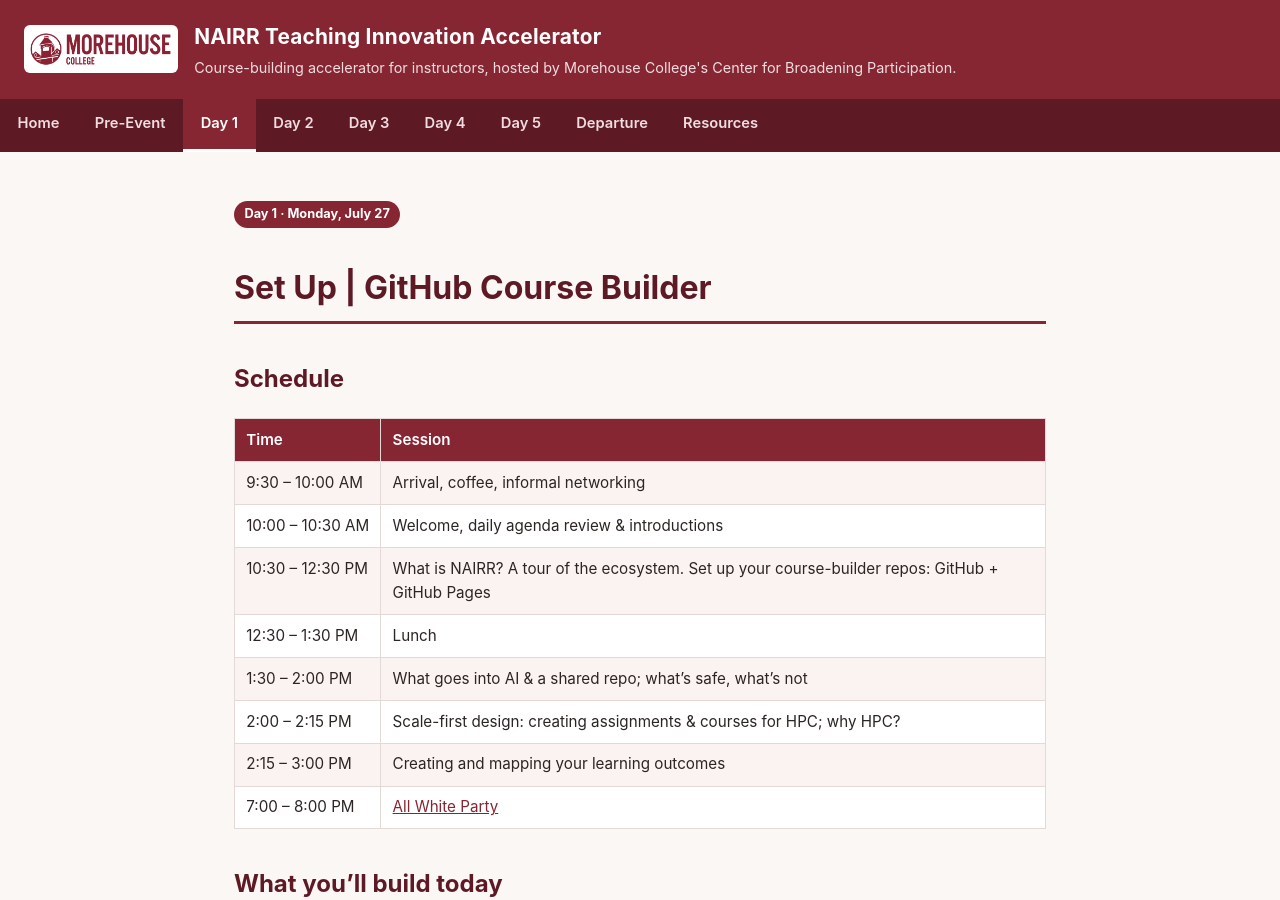
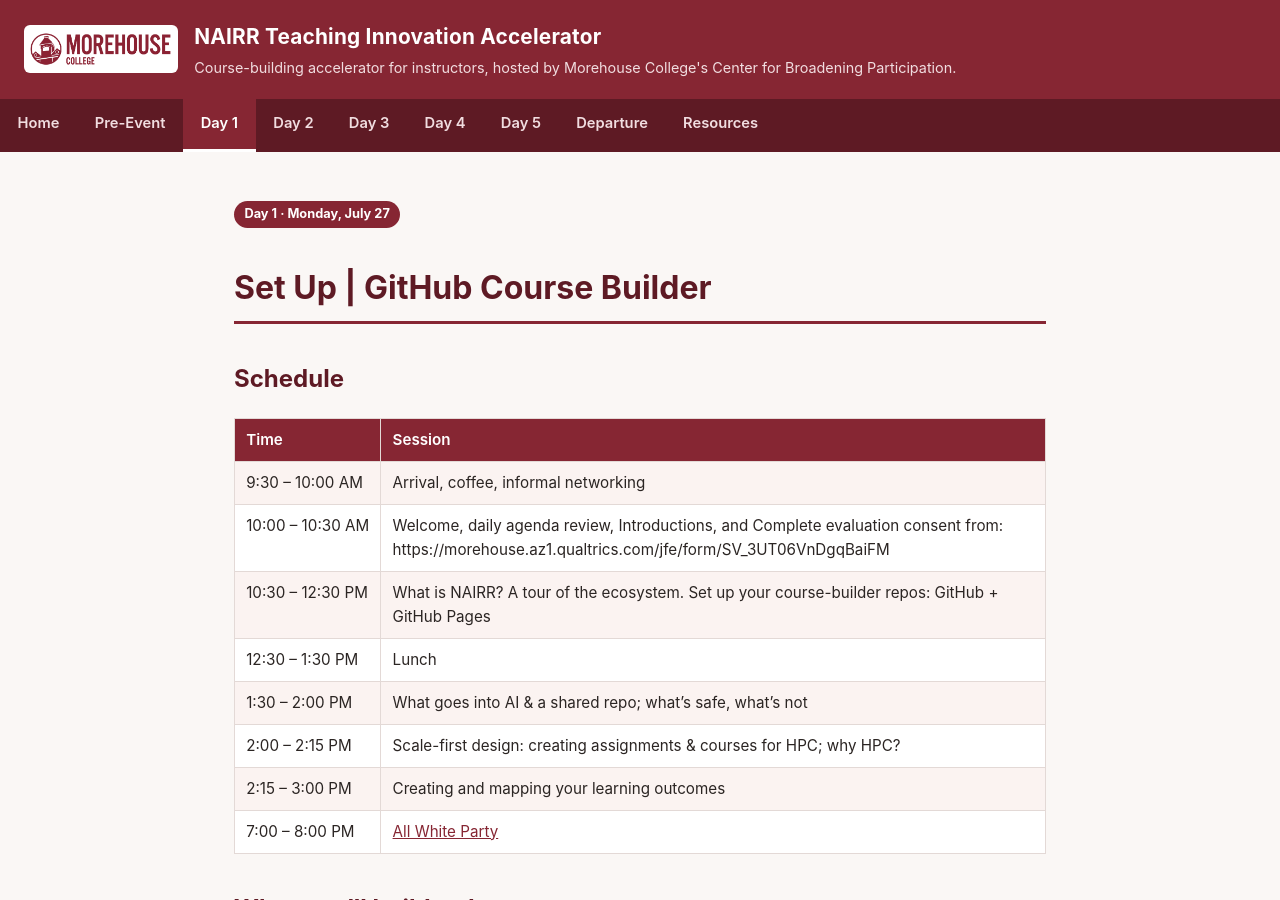
Before and after one commit to whitneynelson/nairr-teaching-innovation, a Jekyll site: the page built from day-1.md, in a window 1280 px wide and 900 px high. Built offline with Jekyll 4.4.1, drawn with Linux system fonts in a browser that asks for light colours.

Commit message:
Update agenda with evaluation consent details
Added evaluation consent link to the agenda.

```diff
--- a/day-1.md
+++ b/day-1.md
@@ -11,7 +11,7 @@ title: Day 1
 | Time | Session |
 |:---|:---|
 | 9:30 – 10:00 AM | Arrival, coffee, informal networking |
-| 10:00 – 10:30 AM | Welcome, daily agenda review & introductions |
+| 10:00 – 10:30 AM | Welcome, daily agenda review, Introductions, and Complete evaluation consent from: https://morehouse.az1.qualtrics.com/jfe/form/SV_3UT06VnDgqBaiFM  |
 | 10:30 – 12:30 PM | What is NAIRR? A tour of the ecosystem. Set up your course-builder repos: GitHub + GitHub Pages |
 | 12:30 – 1:30 PM | Lunch |
 | 1:30 – 2:00 PM | What goes into AI & a shared repo; what's safe, what's not |
```
